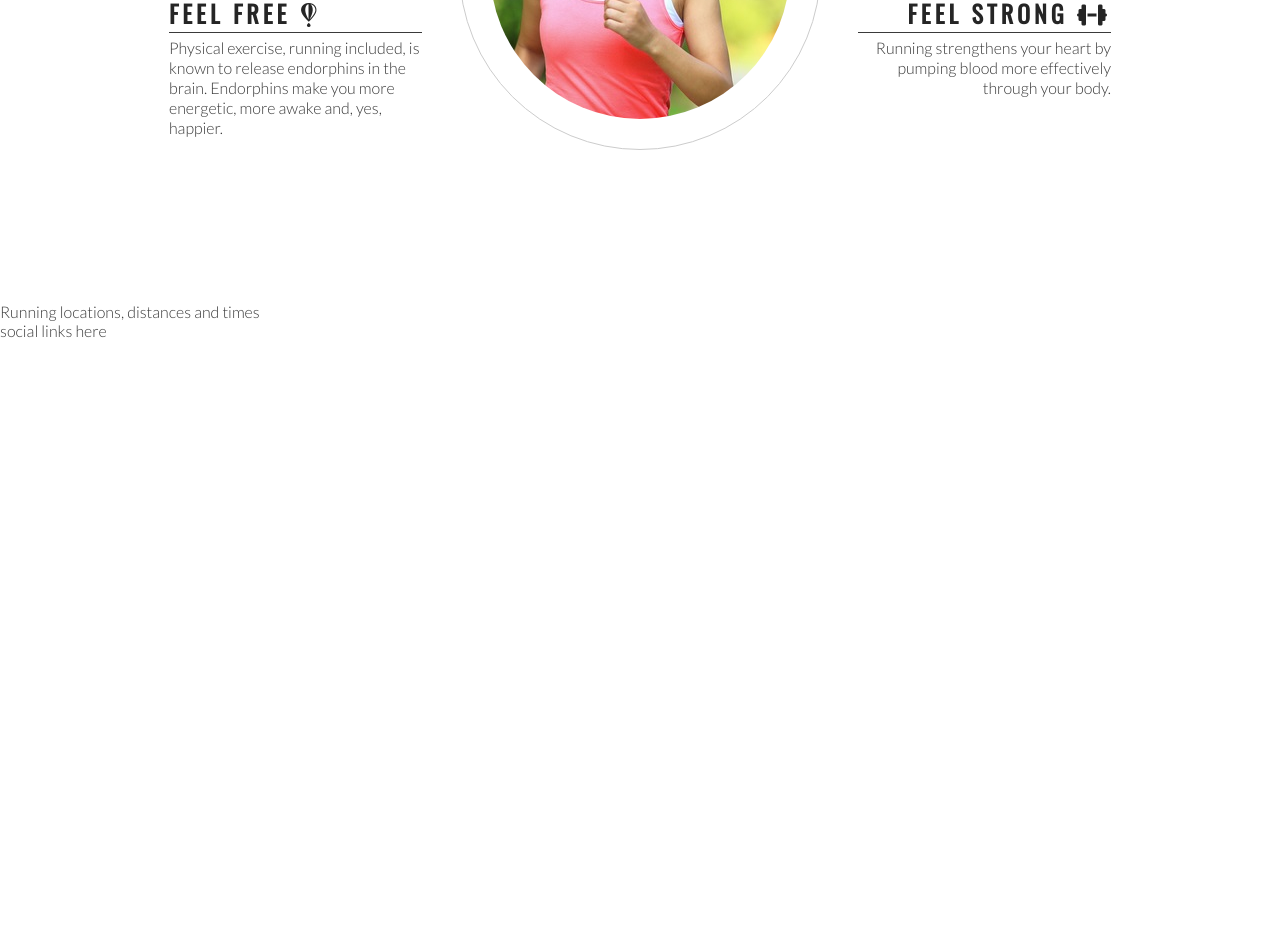
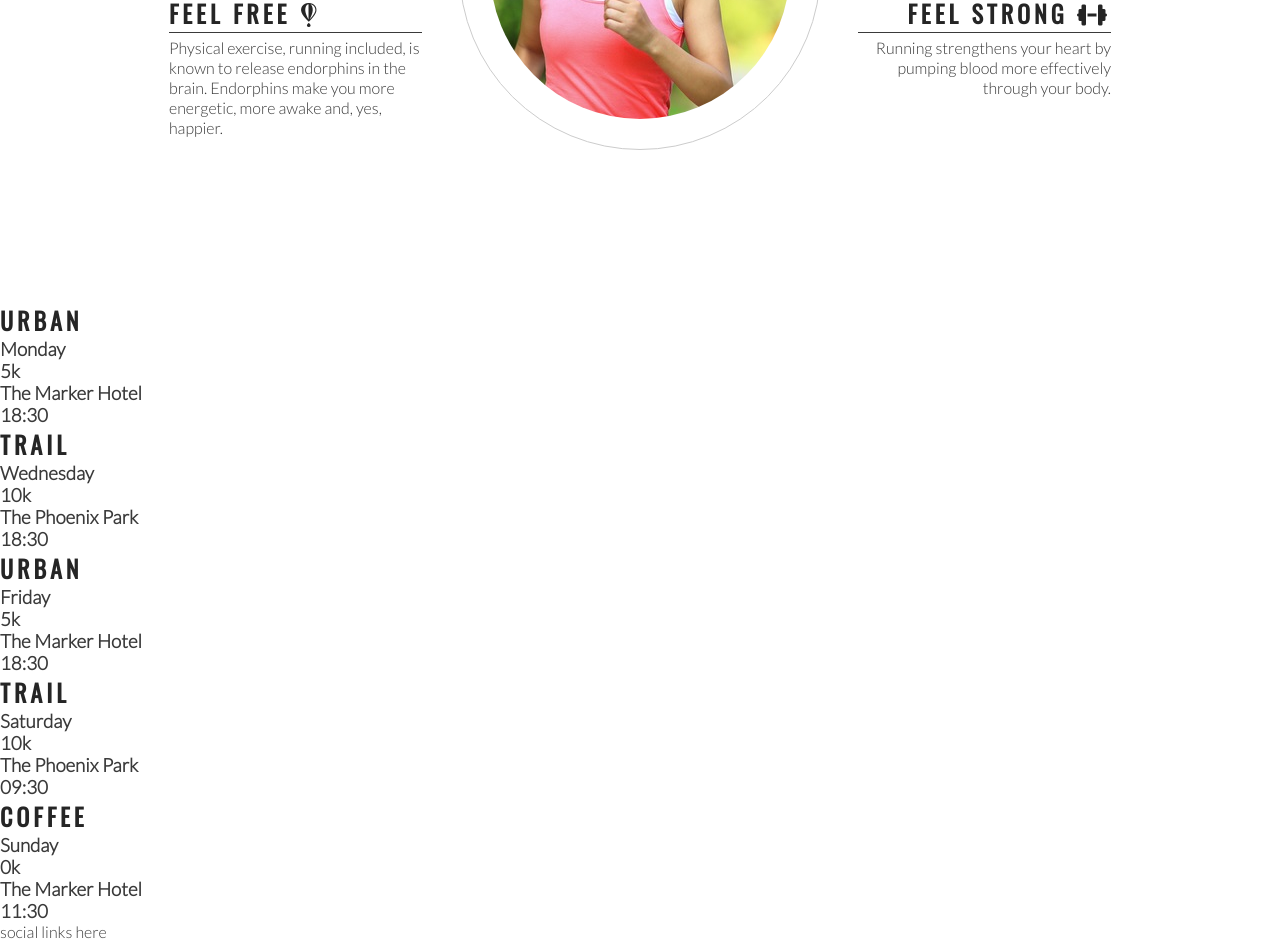
Before and after one commit to jordanna-s/love-running, a plain HTML site: page index.html in a window 1280 px wide. Shown: the part 993-1934 px from the top of the page. Before the commit the page ends 1333 px from the top, so only its background shows below. Drawn offline with nearby package versions, Linux system fonts and the light colour scheme.

Commit message:
Add meetup times main structure

```diff
--- a/index.html
+++ b/index.html
@@ -77,7 +77,43 @@
             </div>
         </div>
     </section>
-    <section>Running locations, distances and times</section>
+    <section>
+        <div>
+            <h2>Urban</h2>
+            <h3>Monday</h3>
+            <h3>5k</h3>
+            <h3>The Marker Hotel</h3>
+            <h3>18:30</h3>
+        </div>
+        <div>
+            <h2>Trail</h2>
+            <h3>Wednesday</h3>
+            <h3>10k</h3>
+            <h3>The Phoenix Park</h3>
+            <h3>18:30</h3>
+        </div>
+        <div>
+            <h2>Urban</h2>
+            <h3>Friday</h3>
+            <h3>5k</h3>
+            <h3>The Marker Hotel</h3>
+            <h3>18:30</h3>
+        </div>
+        <div>
+            <h2>Trail</h2>
+            <h3>Saturday</h3>
+            <h3>10k</h3>
+            <h3>The Phoenix Park</h3>
+            <h3>09:30</h3>
+        </div>
+        <div>
+            <h2>Coffee</h2>
+            <h3>Sunday</h3>
+            <h3>0k</h3>
+            <h3>The Marker Hotel</h3>
+            <h3>11:30</h3>
+        </div>
+    </section>
     <footer>social links here</footer>
 
     <!-- font awesome script -->
```
